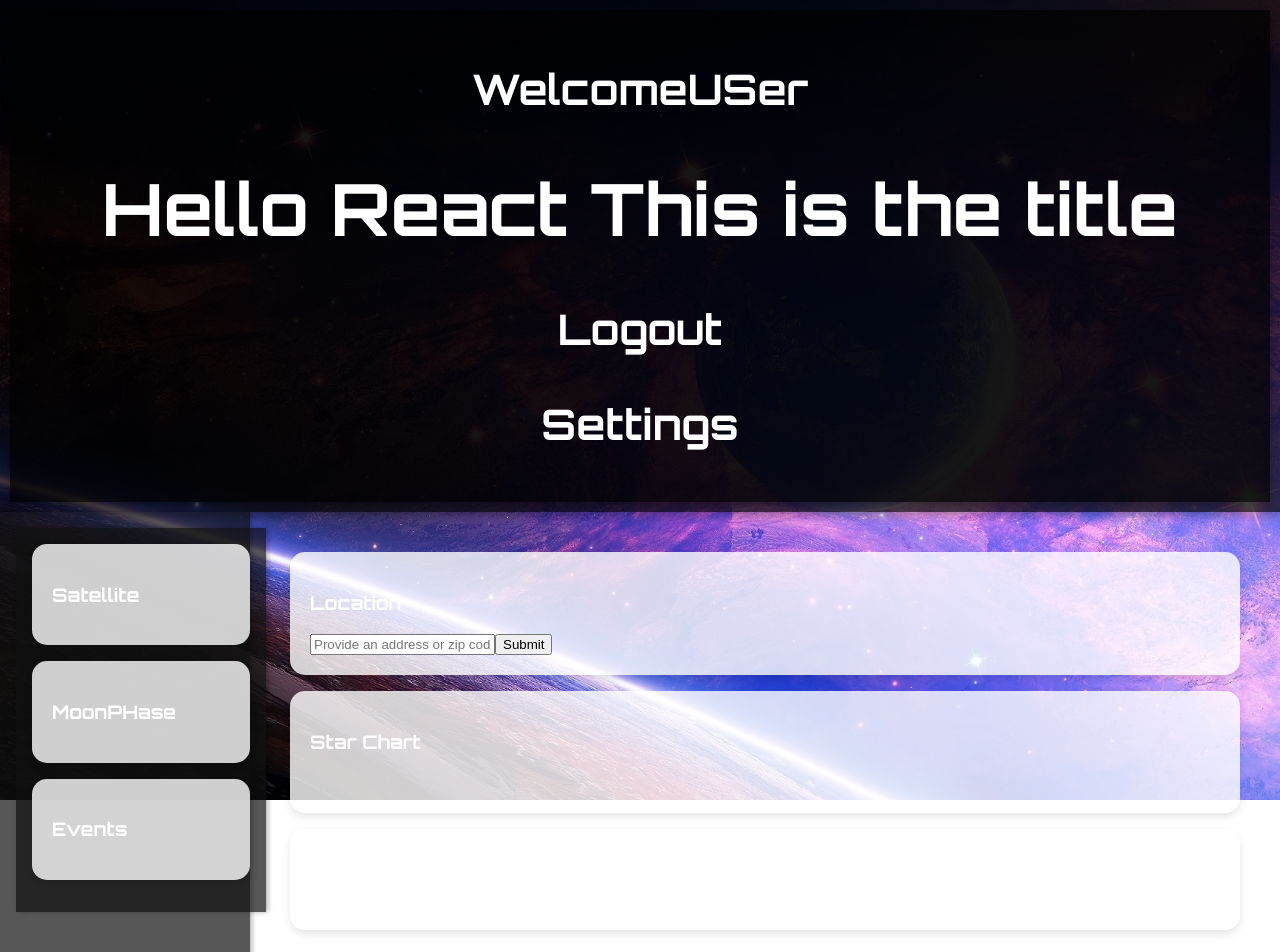
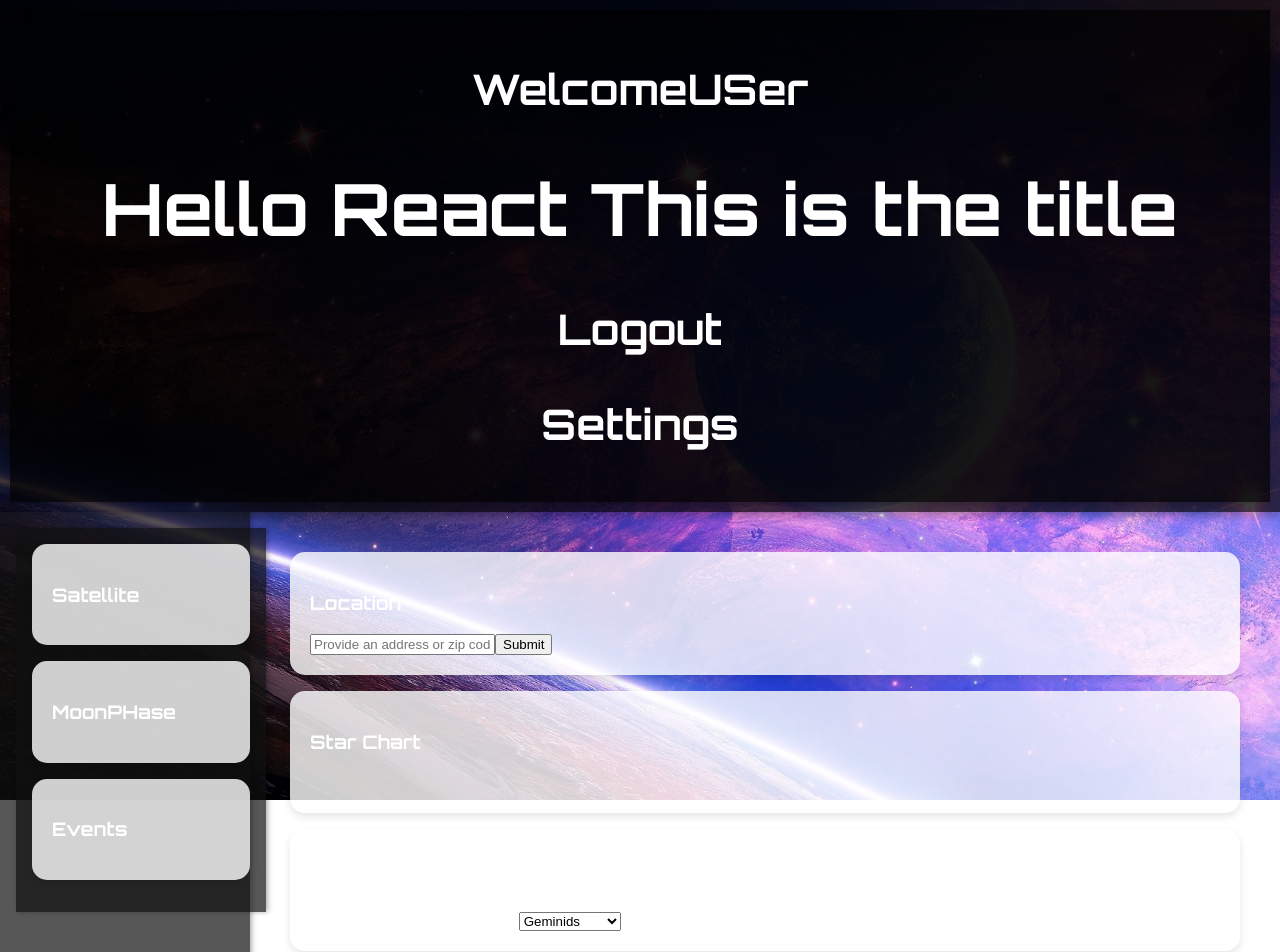
Before and after one commit to Paint-the-Night-Sky/Paint-the-Night-Sky, a React app: page / in a window 1280 px wide. Shown: the top 952 px of the page. Built offline with nearby package versions, Linux system fonts and the light colour scheme; no server answers.

Commit message:
working on meteormap menu

```diff
--- a/frontend/components/meteorMap.jsx
+++ b/frontend/components/meteorMap.jsx
@@ -1,10 +1,31 @@
 import React from 'react';
+import { useState } from 'react';
 
 const MeteorMap = (props) => {
-  const fetchedMap = () => {};
+  const [meteor, setMeteor] = useState('');
+
+  const handleSelect = async (val) => {
+    fetch('http:www.localhost:3000', {
+      'Content-Type': 'application/json',
+    });
+  };
+
   return (
     <div className="meteormap">
       <h3>MeteorMap</h3>
+      <label>Choose Meteor Shower</label>
+      <select
+        name="meteor-shower-menu"
+        onSelect={(e) => {
+          setMeteor(e.target.value);
+          handleSelect(meteor);
+        }}
+      >
+        <option value="geminids">Geminids</option>
+        <option value="perseids">Pereids</option>
+        <option value="quadrantids">Quadrantids</option>
+        <option value="eta_aquariids">Eta Aquariids</option>
+      </select>
     </div>
   );
 };
```
